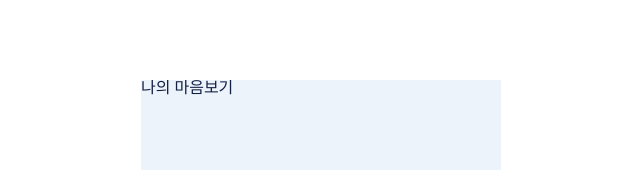
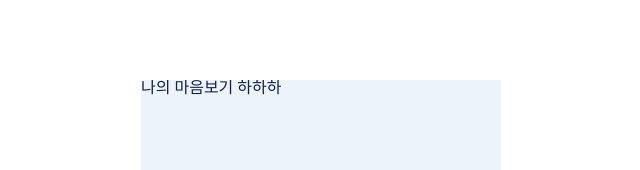
Before and after one commit to moon1324/project-oneul, a React (Create React App) app in the folder client/: page /myMind in a window 1280 px wide. Shown: the top 170 px of the page, without its empty margins (319-959 px from the left). Built offline with nearby package versions, Linux system fonts and the light colour scheme.

Commit message:
MyMind.js update

```diff
--- a/client/src/pages/myMind/MyMind.js
+++ b/client/src/pages/myMind/MyMind.js
@@ -1,7 +1,7 @@
 import React from "react";
 
 const MyMind = () => {
-    return <div>나의 마음보기</div>;
+    return <div>나의 마음보기 하하하</div>;
 };
 
 export default MyMind;
```
